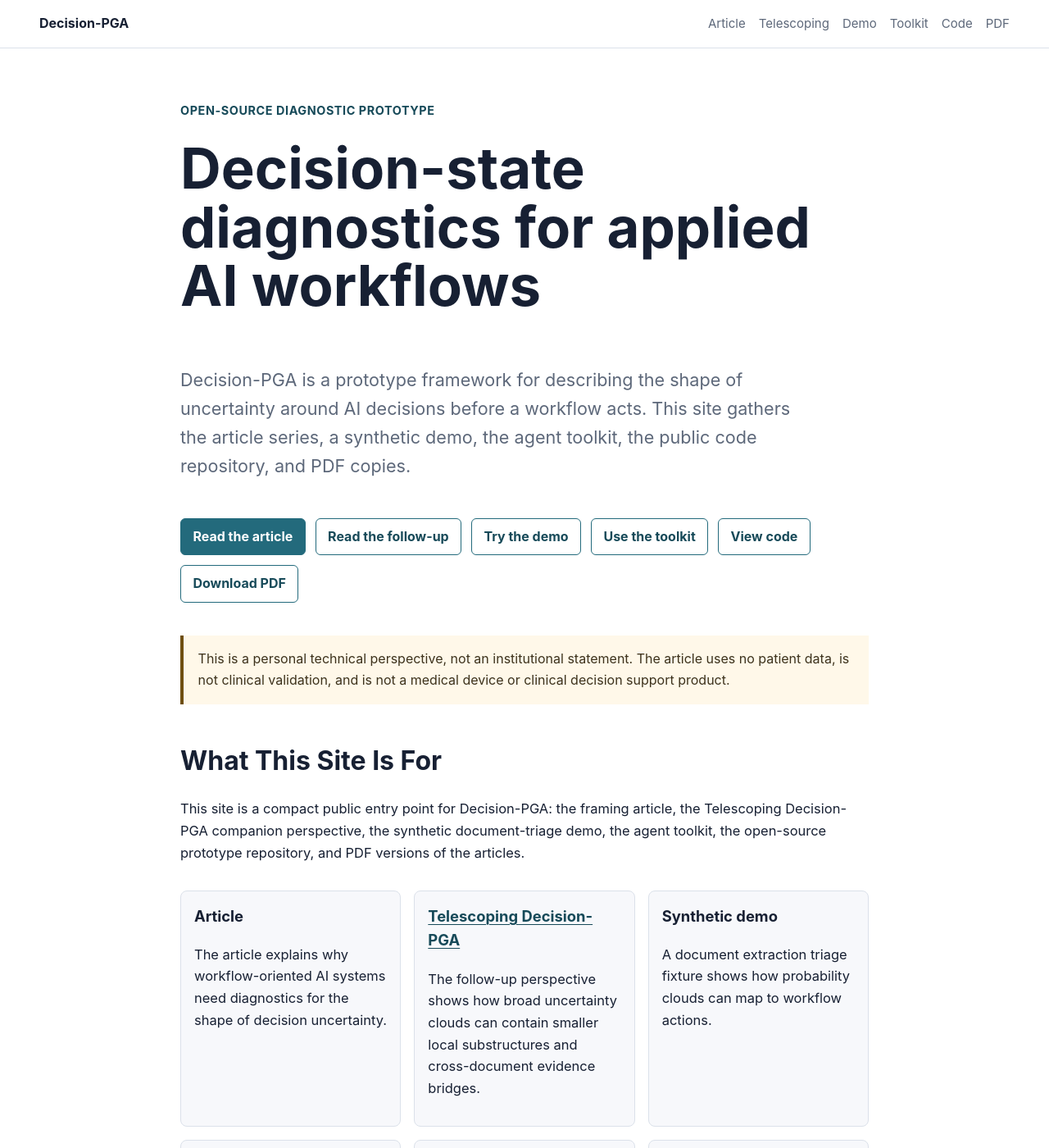
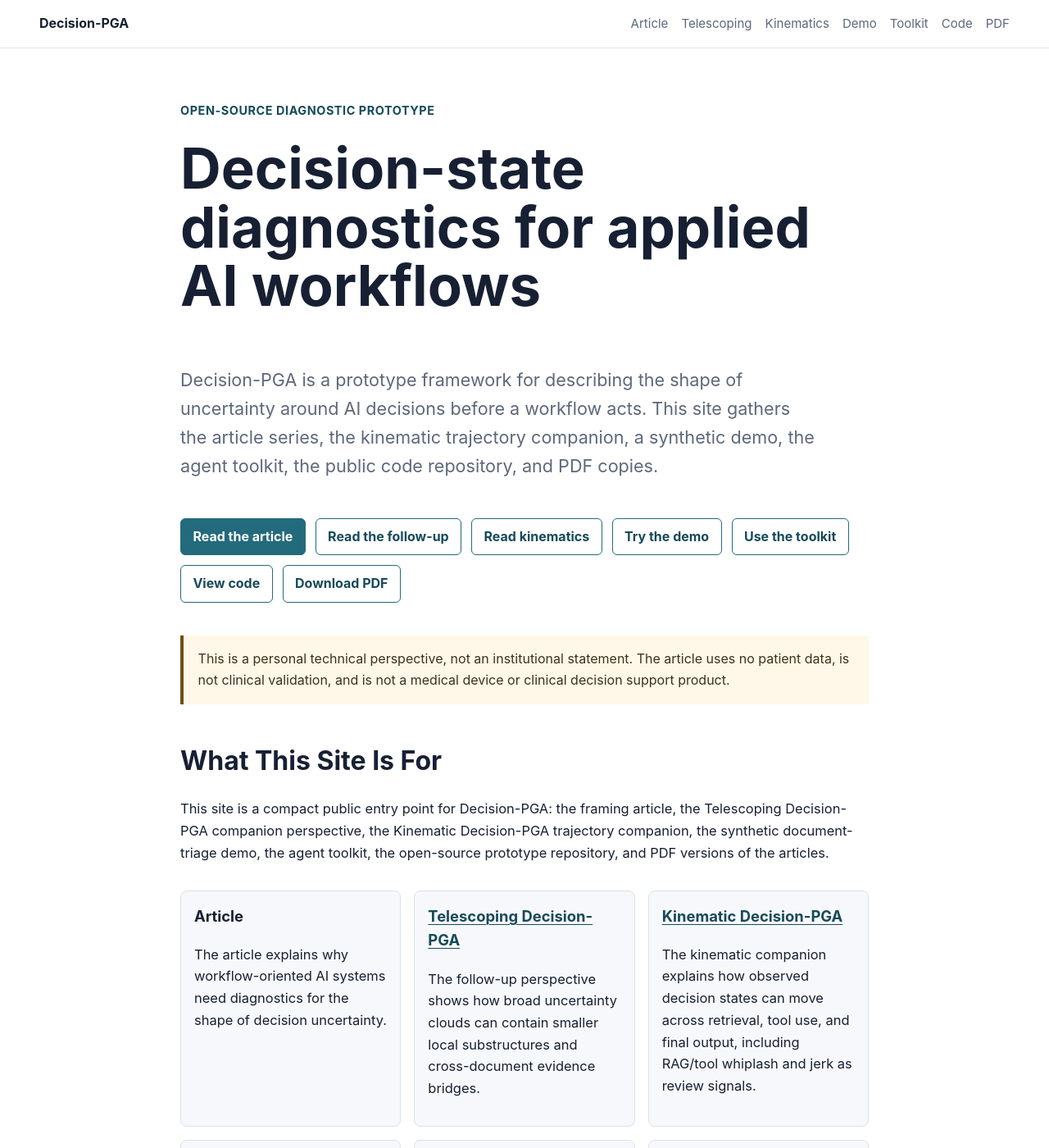
Before and after one commit to zmichels/decision-pga-pages, a Jekyll site: the page built from index.md, in a window 1280 px wide and 1400 px high. Shown: the whole window at 82% size. Built offline with Jekyll 4.4.1, drawn with Linux system fonts in a browser that asks for light colours; some of the changed text lies outside the part shown.

Commit message:
Surface kinematic companion on site home

```diff
--- a/_layouts/default.html
+++ b/_layouts/default.html
@@ -111,6 +111,7 @@
       <nav aria-label="Primary navigation">
         <a href="{{ '/article/' | relative_url }}">Article</a>
         <a href="{{ '/telescoping/' | relative_url }}">Telescoping</a>
+        <a href="{{ '/kinematics/' | relative_url }}">Kinematics</a>
         <a href="{{ '/demo/' | relative_url }}">Demo</a>
         <a href="{{ '/toolkit/' | relative_url }}">Toolkit</a>
         <a href="https://github.com/zmichels/Decision-PGA">Code</a>
--- a/index.md
+++ b/index.md
@@ -10,12 +10,13 @@ description: Article series, demo, and open-source code for decision-state diagn
   <p class="lede">
     Decision-PGA is a prototype framework for describing the shape of
     uncertainty around AI decisions before a workflow acts. This site gathers
-    the article series, a synthetic demo, the agent toolkit, the public code
-    repository, and PDF copies.
+    the article series, the kinematic trajectory companion, a synthetic demo,
+    the agent toolkit, the public code repository, and PDF copies.
   </p>
   <div class="actions">
     <a class="button" href="{{ '/article/' | relative_url }}">Read the article</a>
     <a class="button secondary" href="{{ '/telescoping/' | relative_url }}">Read the follow-up</a>
+    <a class="button secondary" href="{{ '/kinematics/' | relative_url }}">Read kinematics</a>
     <a class="button secondary" href="{{ '/demo/' | relative_url }}">Try the demo</a>
     <a class="button secondary" href="{{ '/toolkit/' | relative_url }}">Use the toolkit</a>
     <a class="button secondary" href="https://github.com/zmichels/Decision-PGA">View code</a>
@@ -32,9 +33,9 @@ description: Article series, demo, and open-source code for decision-state diagn
 ## What This Site Is For
 
 This site is a compact public entry point for Decision-PGA: the framing article,
-the Telescoping Decision-PGA companion perspective, the synthetic
-document-triage demo, the agent toolkit, the open-source prototype repository,
-and PDF versions of the articles.
+the Telescoping Decision-PGA companion perspective, the Kinematic Decision-PGA
+trajectory companion, the synthetic document-triage demo, the agent toolkit,
+the open-source prototype repository, and PDF versions of the articles.
 
 <div class="grid">
   <section class="panel">
@@ -49,6 +50,14 @@ and PDF versions of the articles.
     <p>
       The follow-up perspective shows how broad uncertainty clouds can contain
       smaller local substructures and cross-document evidence bridges.
+    </p>
+  </section>
+  <section class="panel">
+    <h3><a href="{{ '/kinematics/' | relative_url }}">Kinematic Decision-PGA</a></h3>
+    <p>
+      The kinematic companion explains how observed decision states can move
+      across retrieval, tool use, and final output, including RAG/tool whiplash
+      and jerk as review signals.
     </p>
   </section>
   <section class="panel">
@@ -85,6 +94,7 @@ and PDF versions of the articles.
 ## Current Status
 
 - Article series and PDFs: available for public reading and critique.
+- Kinematic trajectory page: companion perspective on velocity, drift, and jerk.
 - Demo: synthetic, non-clinical, and designed to build intuition.
 - Toolkit: copy-paste agent examples and a local MCP quickstart.
 - Code: public initial research release at
--- a/scripts/validate_publication.py
+++ b/scripts/validate_publication.py
@@ -184,6 +184,9 @@ def main() -> None:
     require("Download PDF" in index, "Landing page missing PDF call to action")
     require("Telescoping Decision-PGA" in index, "Landing page should mention the companion article")
     require("{{ '/telescoping/' | relative_url }}" in index, "Landing page should link to the companion article")
+    require("Read kinematics" in index, "Landing page missing kinematic call to action")
+    require("Kinematic Decision-PGA" in index, "Landing page should mention the kinematic companion")
+    require("{{ '/kinematics/' | relative_url }}" in index, "Landing page should link to the kinematic companion")
     require(
         "assets/decision-pga-decision-state-diagnostics.pdf" in index,
         "Landing page should link to the current PDF asset",
@@ -216,6 +219,8 @@ def main() -> None:
     require("https://github.com/zmichels/Decision-PGA" in layout, "Nav should link to the public code repo")
     require("Toolkit" in layout, "Nav should link to the toolkit page")
     require("Telescoping" in layout, "Nav should link to the telescoping companion article")
+    require("Kinematics" in layout, "Nav should link to the kinematic companion article")
+    require("{{ '/kinematics/' | relative_url }}" in layout, "Nav should use the relative kinematic article link")
     for removed_nav in ["publication-plan", "Release Notes", "Plan"]:
         require(removed_nav not in layout, f"Layout should not expose old staging navigation: {removed_nav}")
 
```
